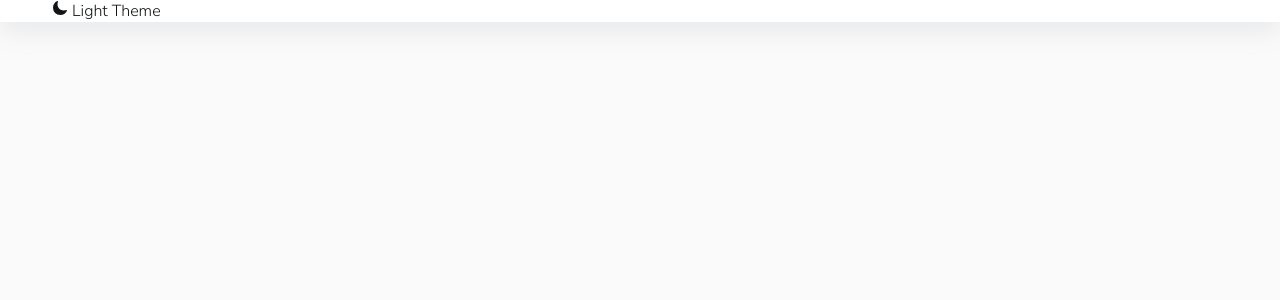
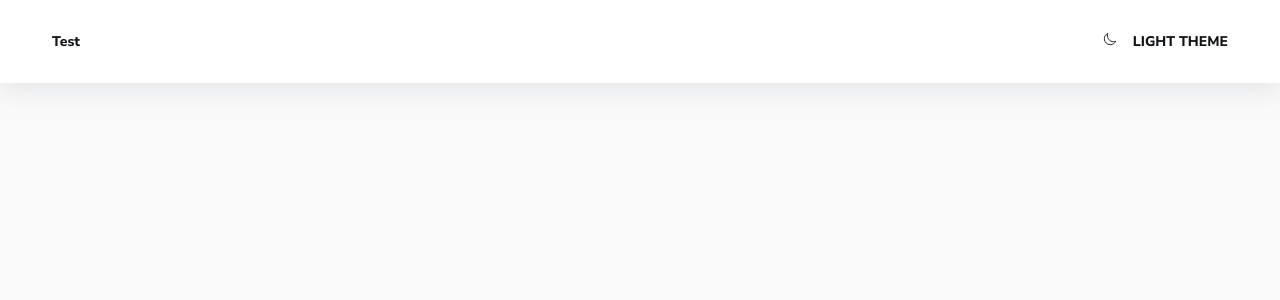
Before and after one commit to Dirk19991/FrontendMentor---REST-countries-API-with-color-theme-switcher, a React (Create React App) app: page / in a window 1280 px wide. Shown: the top 300 px of the page. Built offline with nearby package versions, Linux system fonts and the light colour scheme.

Commit message:
add light/dark theme logic

```diff
--- a/src/components/Header.jsx
+++ b/src/components/Header.jsx
@@ -9,13 +9,29 @@
   background-color: var(--colors-ui-base);
 `;
 
-const Wrapper = styled.div``;
+const Wrapper = styled.div`
+  display: flex;
+  justify-content: space-between;
+  align-items: center;
+  padding: 2rem 0;
+`;
 
 const Title = styled.a.attrs({
   href: '/',
-})``;
+})`
+  color: var(--colors-text);
+  font-size: var(--fs-sm);
+  text-decoration: none;
+  font-weight: var(--fw-bold);
+`;
 
-const ModeSwitcher = styled.div``;
+const ModeSwitcher = styled.div`
+  color: var(--colors-text);
+  font-size: var(--fs-sm);
+  cursor: pointer;
+  font-weight: var(--fw-bold);
+  text-transform: uppercase;
+`;
 
 export const Header = () => {
   const [theme, setTheme] = useState('light');
@@ -30,9 +46,14 @@
     <HeaderEl>
       <Container>
         <Wrapper>
-          <Title></Title>
+          <Title>Test</Title>
           <ModeSwitcher onClick={toggleTheme}>
-            <IoMoon /> Light Theme
+            {theme === 'light' ? (
+              <IoMoonOutline size='14px' />
+            ) : (
+              <IoMoon size='14px' />
+            )}{' '}
+            <span style={{ marginLeft: '0.75rem' }}>{theme} Theme</span>
           </ModeSwitcher>
         </Wrapper>
       </Container>
```
